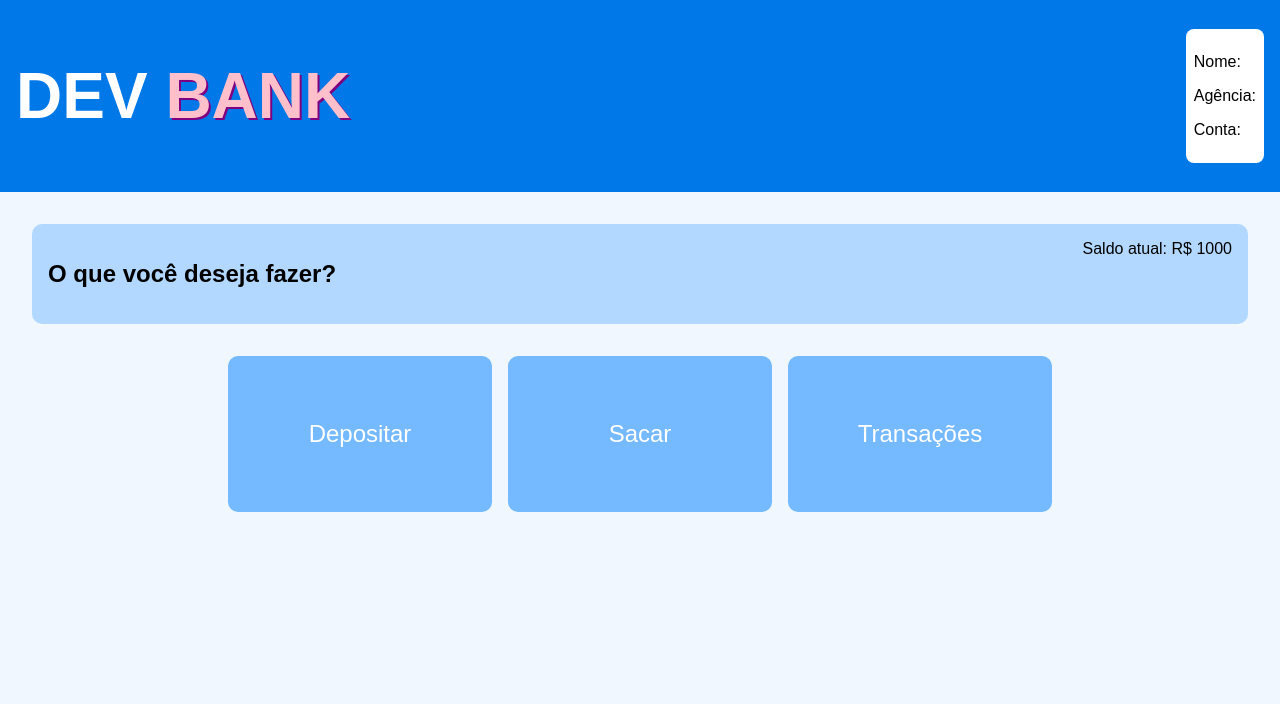
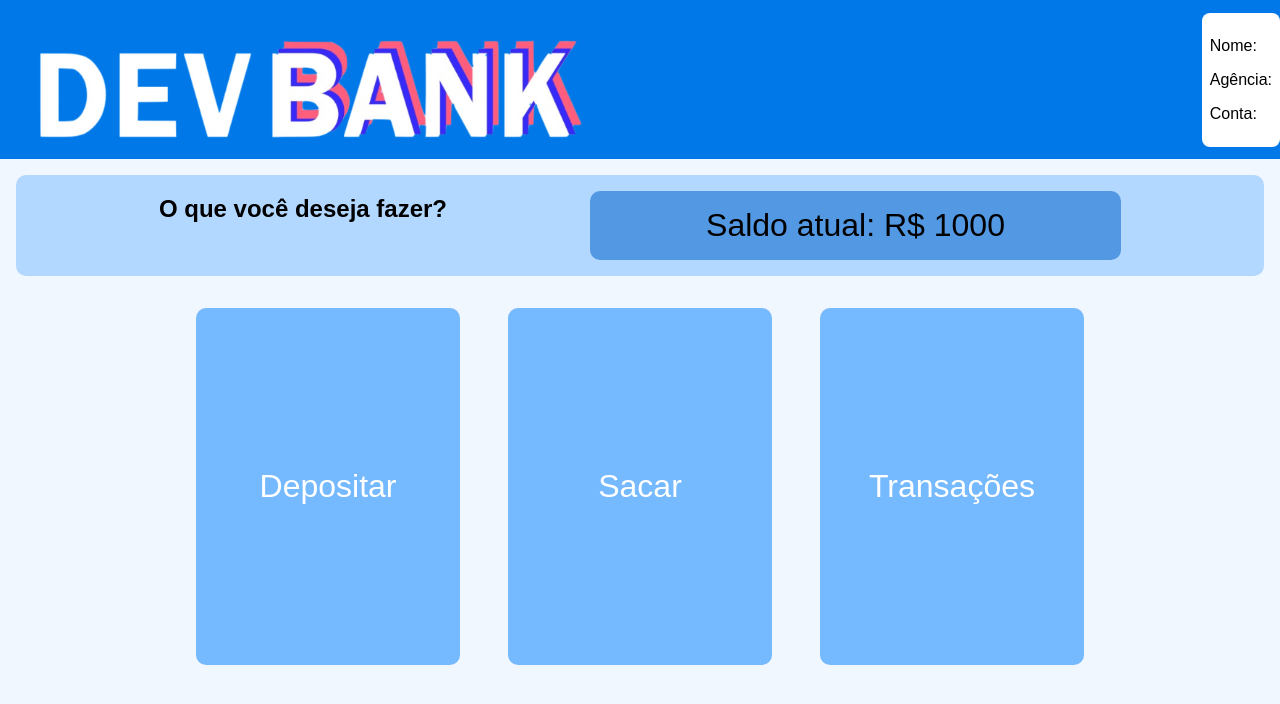
Before and after one commit to Maua-Dev/devbank_eduardo_guilherme_nikolas_front, a React (Vite) app: page /segunda in a window 1280 px wide. Shown: the top 704 px of the page. Built offline with nearby package versions, Linux system fonts and the light colour scheme; no server answers.

Commit message:
formatação do css pagina 2

```diff
--- a/src/App.css
+++ b/src/App.css
@@ -11,7 +11,7 @@
   justify-content: center;
   align-items: center;
   height: 50vh;
-  background-color: #b5d8f8; /* <-- Aqui você muda a cor! */
+  background-color: #b5d8f8;
   color: #b5d8f8;
   text-align: center;
   padding: 20px;
@@ -59,14 +59,14 @@
 .topo {
   background-color: #0078e7;
   color: white;
-  padding: 1rem;
+  padding: 0rem;
   display: flex;
   justify-content: space-between;
   align-items: center;
 }
 
 .logo {
-  font-size: 4rem;
+  font-size: 0rem;
   font-weight: bold;
 }
 
@@ -83,30 +83,30 @@
 }
 
 .conteudo {
-  padding: 2rem;
+  padding: 1rem;
 }
 
 .cabecalho-acao {
   background-color: #b3d8ff;
   color:rgb(0, 0, 0);
-  padding: 1rem;
+  padding: 0rem;
   border-radius: 10px;
   display: flex;
-  justify-content: space-between;
+  justify-content: space-evenly;
   margin-bottom: 2rem;
 }
 
 .cards-opcoes {
   display: flex;
-  gap: 1rem;
+  gap: 3rem;
   justify-content: center;
 }
 
 .card-opcao {
   background-color: #75b9ff;
-  padding: 4rem 2rem;
+  padding: 10rem 2rem;
   text-align: center;
-  font-size: 1.5rem;
+  font-size: 2rem;
   border-radius: 10px;
   color: white;
   width: 200px;
@@ -117,3 +117,16 @@
 .card-opcao:hover {
   transform: scale(1.05);
 }
+
+.saldo {
+  background-color: #5398e2;
+  color:rgb(0, 0, 0);
+  padding: 1rem;
+  border-radius: 10px;
+  display: flex;
+  justify-content: center;
+  margin-bottom: 1rem;
+  margin-top: 1rem;
+  font-size: 2rem;
+  width: 40%;
+}
--- a/src/componentes/header.tsx
+++ b/src/componentes/header.tsx
@@ -26,7 +26,11 @@ function Header() {
   return (
     <div className="topo">
       <h1 className="logo">
-        DEV <span className="destaque">BANK</span>
+      <img
+          src="pngDevBank.png"
+          alt="Logo do DevBank"
+          className="logo-devbank"
+        />
       </h1>
       <div className="info-usuario">
         <p>Nome: {usuario.nome}</p>
--- a/src/index.css
+++ b/src/index.css
@@ -1,7 +1,7 @@
 body {
     margin: 0;
     padding: 0;
-    background-color: #b5d8f8; /* <-- Aqui também */
+    background-color: #b5d8f8;
     color: white;
     font-family: sans-serif;
   }
--- a/src/paginas/PrimeiraPagina.tsx
+++ b/src/paginas/PrimeiraPagina.tsx
@@ -22,7 +22,7 @@ function PrimeiraPagina() {
       <div className="primeira-pagina">
         <h1></h1>
         <img
-          src="imagem_DevBank.jpeg"
+          src="pngDevBank.png"
           alt="Logo do DevBank"
           className="logo-devbank"
         />
--- a/src/paginas/SegundaPagina.tsx
+++ b/src/paginas/SegundaPagina.tsx
@@ -4,6 +4,7 @@ import "../App.css";
 
 function SegundaPagina() {
   return (
+
     <div className="pagina">
       <Header />
       <div className="conteudo">
```
Also changed, not shown: pngDevBank.png (added).
